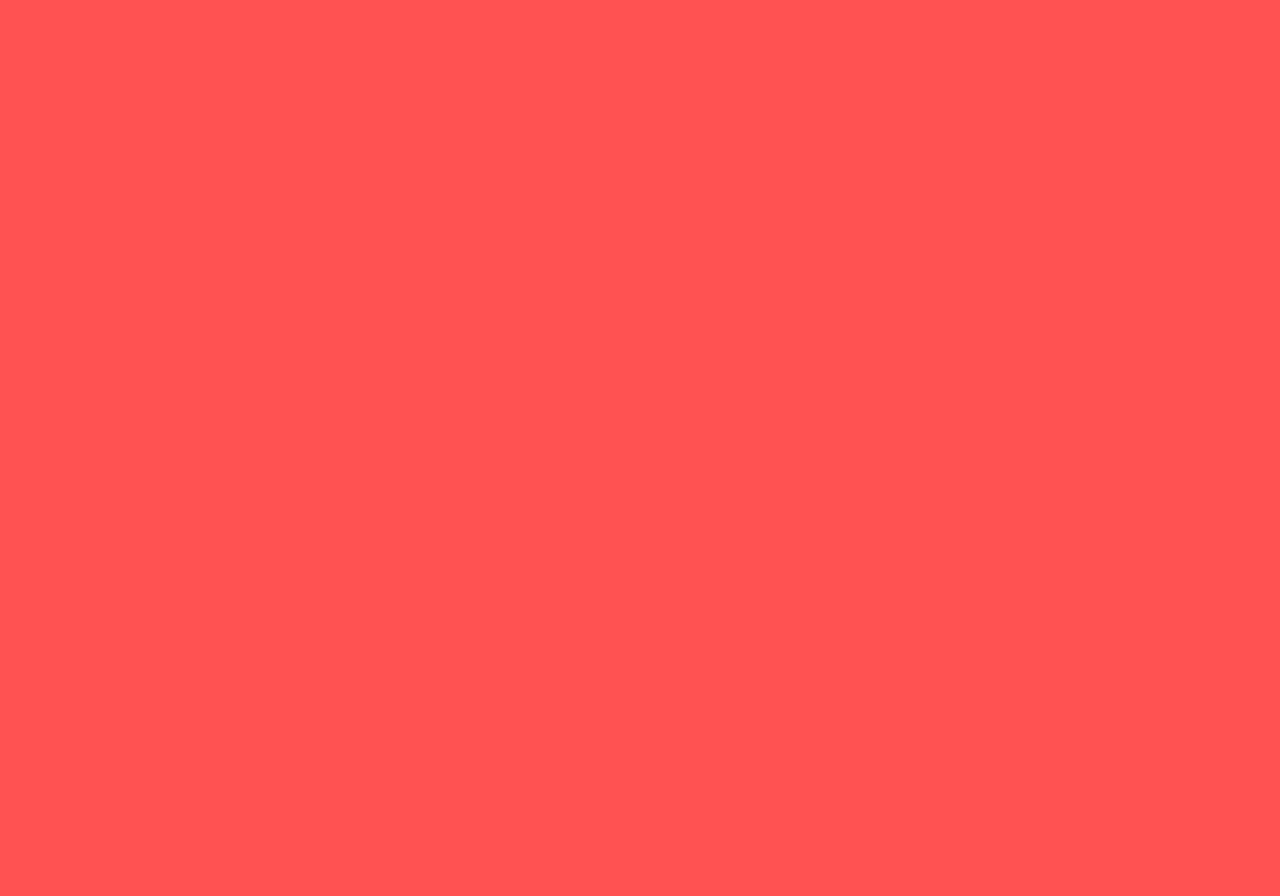
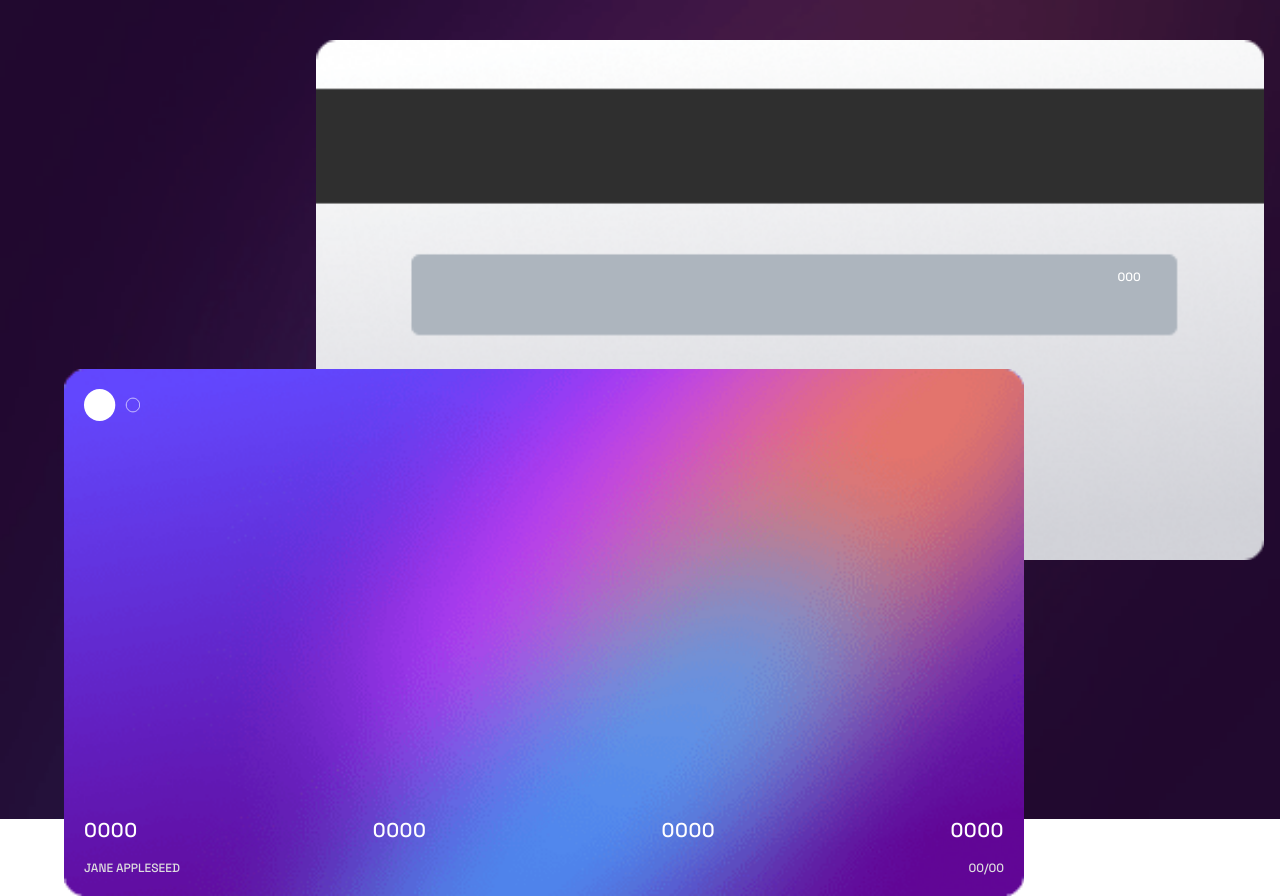
Before and after one commit to arshGoyalDev/interactive-card-details-form, a website: page index.html in a window 1280 px wide. Before the commit the page ends 800 px from the top, so only its background shows below. Drawn offline with Linux system fonts and the light colour scheme.

Commit message:
added interactive card

```diff
--- a/index.html
+++ b/index.html
@@ -17,8 +17,53 @@
 
     <title>Frontend Mentor | Interactive card details form</title>
   </head>
-  <body class="bg-primary-red">
+  <body class="text-lg font-medium">
+    <main>
+      <div class="relative">
+        <img
+          src="./images/bg-main-mobile.png"
+          alt="main mobile"
+          class="w-screen absolute top-0 z-0"
+        />
+      </div>
 
+      <div class="z-10 relative flex flex-col items-end pt-10 pr-4">
+        <div class="w-3/4 relative">
+          <img src="./images/bg-card-back.png" alt="card-back" class="w-full" />
+          <p
+            class="absolute right-[13%] top-[42%] xs:top-[44%] text-xs text-neutral-white"
+          >
+            000
+          </p>
+        </div>
+        <div class="w-3/4 absolute top-[66%] right-[20%]">
+          <img
+            src="./images/bg-card-front.png"
+            alt="card-front"
+            class="w-full"
+          />
+          <div
+            class="absolute top-0 w-full h-full rounded-md p-5 flex flex-col justify-between"
+          >
+            <img src="./images/card-logo.svg" alt="card-logo" class="w-14" />
+            <div>
+              <div class="text-xl tracking-wide text-neutral-white flex justify-between">
+                <span>0000</span>
+                <span>0000</span>
+                <span>0000</span>
+                <span>0000</span>
+              </div>
+              <div
+                class="text-xs text-neutral-lightGrayishViolet flex justify-between pt-4"
+              >
+                <p>JANE APPLESEED</p>
+                <p>00/00</p>
+              </div>
+            </div>
+          </div>
+        </div>
+      </div>
+    </main>
 
     <!-- 0000 0000 0000 0000
   Jane Appleseed
--- a/tailwind.config.js
+++ b/tailwind.config.js
@@ -14,6 +14,9 @@ module.exports = {
           veryDarkViolet: "hsl(278, 68%, 11%)",
         },
       },
+      screens: {
+        xs: "360px"
+      },
     },
   },
   plugins: [],
```
Also changed, not shown: css/style.css.
